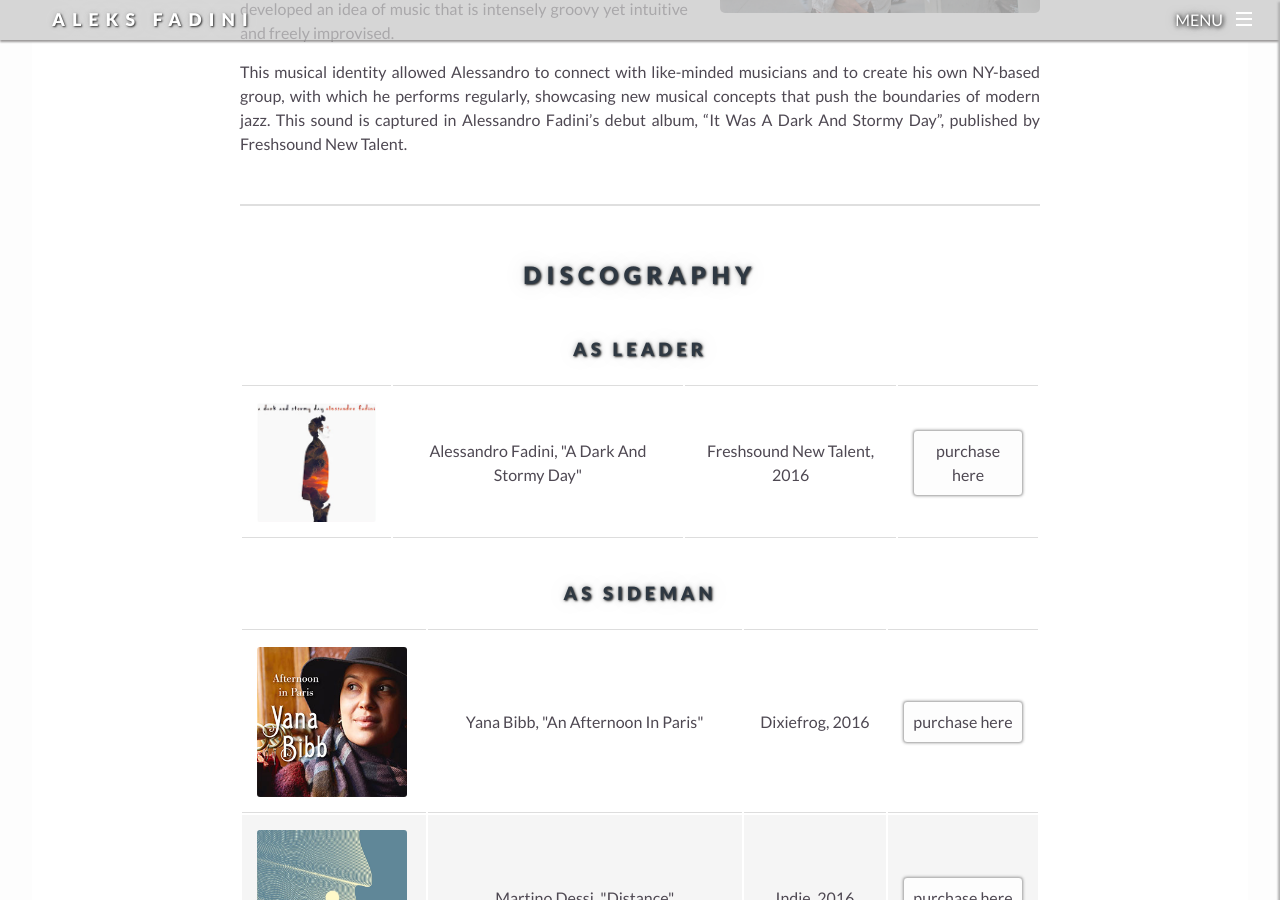
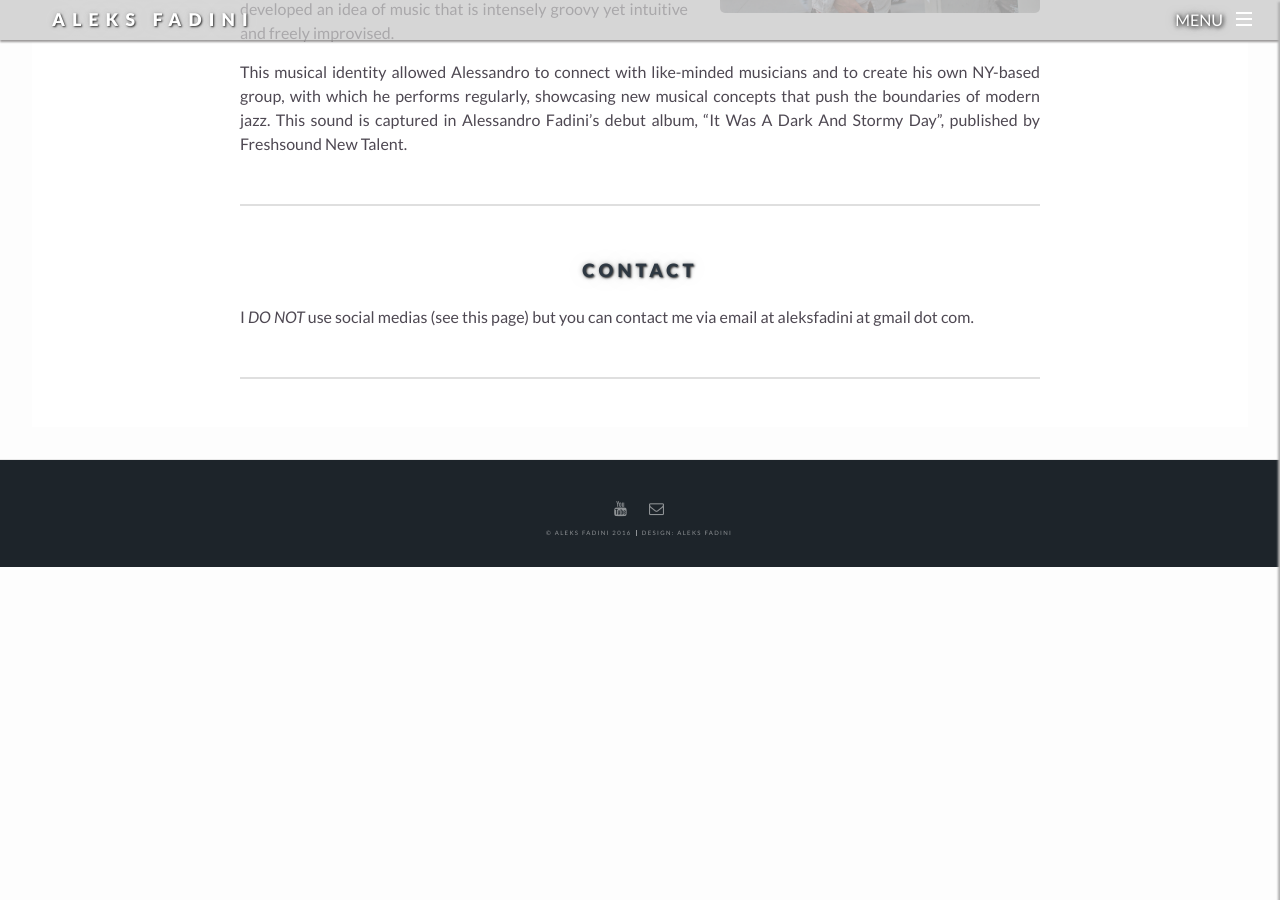
Before and after one commit to aleksfadini/Jekyll-aleksfadini, a Jekyll site: the page built from about.html, in a window 1280 px wide and 900 px high, scrolled down 1248 px. Built offline with Jekyll 4.4.1, drawn with Linux system fonts in a browser that asks for light colours; after the commit the page ends 1815 px from its top, so only the background shows below that; some of the changed text lies outside the part shown.

Commit message:
did some work, relatively stable. too cold for now

```diff
--- a/about.html
+++ b/about.html
@@ -25,94 +25,9 @@ permalink: /about
 
       <hr />
 
-      <h2>Discography</h2>
-
-      <h3>As Leader</h3>
-
-      <div class="table-wrapper discography">
-        <table>
-          <thead>
-            <tr>
-              <th></th>
-              <th></th>
-              <th></th>
-              <th></th>
-            </tr>
-          </thead>
-          <tbody>
-            <tr>
-              <td><span class="discimg"><img src="/assets/images/dark1.jpg" alt="" /></span></td>
-              <td>Alessandro Fadini, "A Dark And Stormy Day"</td>
-              <td>Freshsound New Talent, 2016</td>
-              <td>
-                <div class="likebutton">
-                  <a href="http://www.freshsoundrecords.com/alessandro-fadini/6444-a-dark-and-stormy-day.html"> purchase here </a>
-                </div>
-              </td>
-            </tr>
-          </tbody>
-        </table>
-      </div>
-
-      <h3>As Sideman</h3>
-
-      <div class="table-wrapper discography">
-        <table>
-          <thead>
-            <tr>
-              <th></th>
-              <th></th>
-              <th></th>
-              <th></th>
-            </tr>
-          </thead>
-          <tbody>
-            <tr>
-              <td><span class="discimg"><img src="/assets/images/yana2.jpg" alt="" /></span></td>
-              <td>Yana Bibb, "An Afternoon In Paris"</td>
-              <td>Dixiefrog, 2016</td>
-              <td>
-                <div class="likebutton"><a href="http://www.bluesweb.com/p_disque.php3?id_article=2286"> purchase here </a></div>
-              </td>
-            </tr>
-            <tr>
-              <td><span class="discimg"><img src="/assets/images/martino.jpg" alt="" /></span></td>
-              <td>Martino Dessi, "Distance"</td>
-              <td>Indie, 2016</td>
-              <td>
-                <div class="likebutton"><a href="http://www.martinodessi.com/"> purchase here</a></div>
-              </td>
-            </tr>
-            <tr>
-              <td><span class="discimg"><img src="/assets/images/yana1.jpg" alt="" /></span></td>
-              <td>Yana Bibb, "Not A Minute Too Late"</td>
-              <td>Dixiefrog, 2014</td>
-              <td>
-                <div class="likebutton"><a href="http://www.bluesweb.com/p_disque.php3?id_article=2112"> purchase here </a></div>
-              </td>
-            </tr>
-            <tr>
-              <td><span class="discimg"><img src="/assets/images/hucq.jpg" alt="" /></span></td>
-              <td>Julien Hucq, "Julien Hucq NYC Quartet"</td>
-              <td>Indie, 2014</td>
-              <td>
-                <div class="likebutton"><a href="http://julienhucq.net/"> purchase here </a></div>
-              </td>
-            </tr>
-          </tbody>
-        </table>
-      </div>
-    </div>
-    <hr />
 
     <h3>Contact</h3>
-    <p class="textcentered">You can connect to Alessandro Fadini through social media or via email here:</p>
-
-    <ul class="icons likebutton">
-      <li><a href="https://twitter.com/afadini" class="icon fa-twitter"><span class="label">Twitter</span></a></li>
-      <li><a href="https://www.facebook.com/Aleksfadini" class="icon fa-facebook"><span class="label">Facebook</span></a></li>
-      <li><a href="mailto:aleks@aleksfadini.com" class="icon fa-envelope-o"><span class="label">Email</span></a></li>
-    </ul>
+    <p class="textcentered">I <em>DO NOT</em> use social medias (see <a href="/social">this page</a>) but you can contact me via email at aleksfadini at gmail dot com.</p>
     <hr />
   </div>
 </section>
```
Also changed, not shown: electronic.html (+14 -8 lines), music.html (+15 -9 lines).
